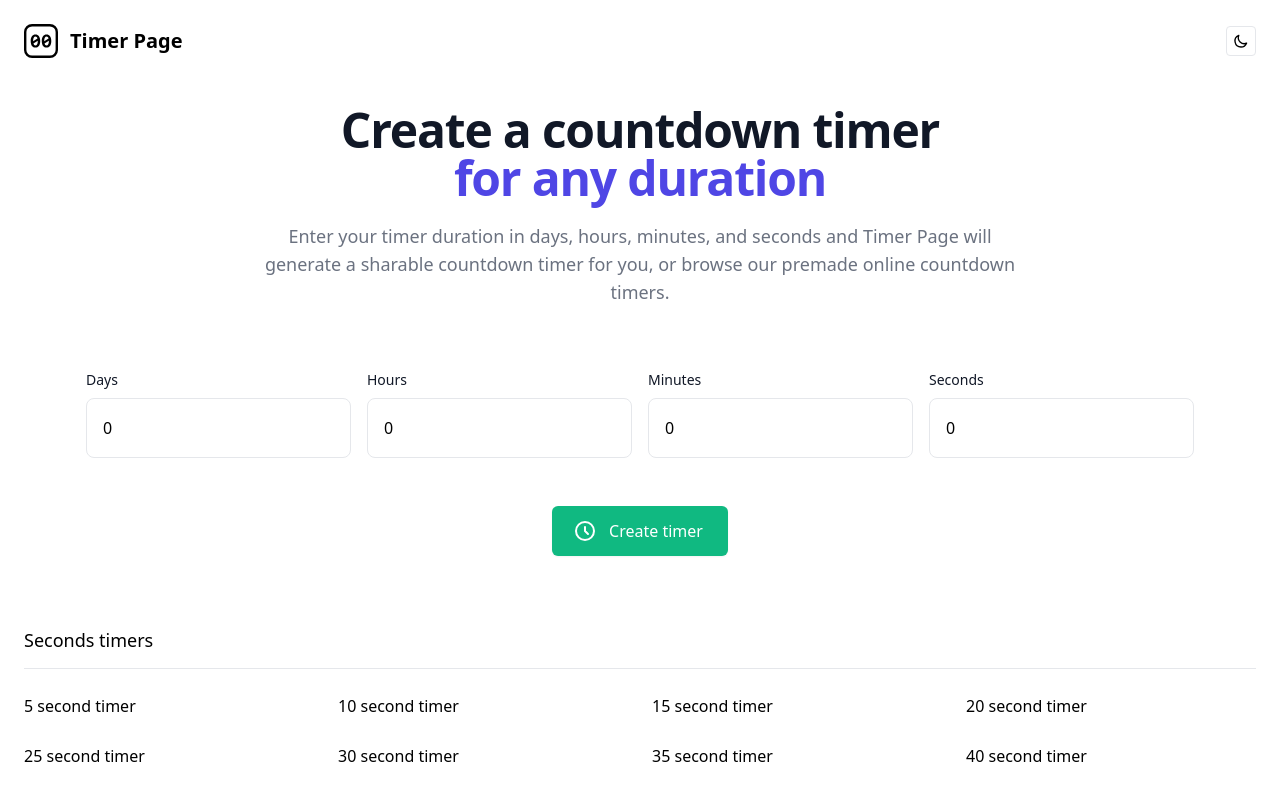
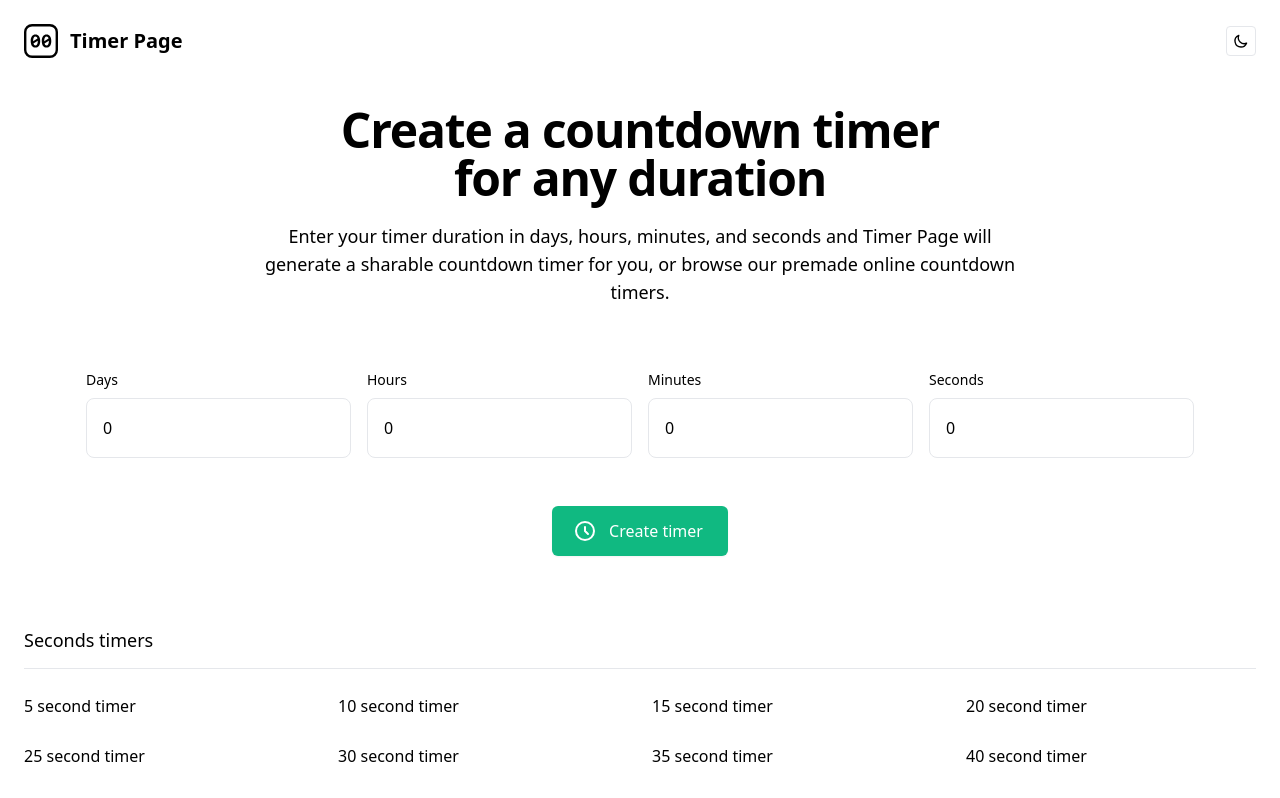
Before and after one commit to dasveloper/TimerPage, a Next.js app: page / in a window 1280 px wide. Shown: the top 798 px of the page. Built offline with nearby package versions, Linux system fonts and the light colour scheme.

Commit message:
Fix colors

```diff
--- a/components/footer.js
+++ b/components/footer.js
@@ -1,7 +1,7 @@
 export default function Footer() {
   return (
-    <div className="mt-12 border-t border-gray-200 pt-8">
-      <p className="text-base text-gray-400 xl:text-center">&copy; 2022 Timer Page, Inc. All rights reserved.</p>
+    <div className="mt-12 border-t pt-8">
+      <p className="text-base xl:text-center">&copy; 2022 Timer Page, Inc. All rights reserved.</p>
     </div>
   )
 }
--- a/pages/index.js
+++ b/pages/index.js
@@ -31,12 +31,12 @@ export default function Timer({ homepageLinks }) {
       <main className="mt-12">
         <section>
           <div className="max-w-7xl text-center">
-            <h1 className="text-3xl tracking-tight font-extrabold text-gray-900 sm:text-5xl">
+            <h1 className="text-3xl tracking-tight font-extrabold sm:text-5xl">
               Create a countdown timer
               <br />
-              <span className="text-indigo-600">for any duration</span>
+              for any duration
             </h1>
-            <p className="mt-3 max-w-md mx-auto text-base text-gray-500 sm:text-lg md:mt-5 md:max-w-3xl">
+            <p className="mt-3 max-w-md mx-auto text-base sm:text-lg md:mt-5 md:max-w-3xl">
               Enter your timer duration in days, hours, minutes, and seconds and Timer Page will generate a sharable
               countdown timer for you, or browse our premade online countdown timers.
             </p>
@@ -45,7 +45,7 @@ export default function Timer({ homepageLinks }) {
             <form onSubmit={handleSubmit}>
               <div className="flex flex-col xs:flex-row xs:items-center xs:justify-center gap-4">
                 <div>
-                  <label htmlFor="days" className="block mb-2 text-sm font-medium text-gray-900 dark:text-gray-300">
+                  <label htmlFor="days" className="block mb-2 text-sm font-medium ">
                     Days
                   </label>
                   <input
@@ -60,7 +60,7 @@ export default function Timer({ homepageLinks }) {
                   />
                 </div>
                 <div>
-                  <label htmlFor="hours" className="block mb-2 text-sm font-medium text-gray-900 dark:text-gray-300">
+                  <label htmlFor="hours" className="block mb-2 text-sm font-medium ">
                     Hours
                   </label>
                   <input
@@ -75,7 +75,7 @@ export default function Timer({ homepageLinks }) {
                   />
                 </div>
                 <div>
-                  <label htmlFor="minutes" className="block mb-2 text-sm font-medium text-gray-900 dark:text-gray-300">
+                  <label htmlFor="minutes" className="block mb-2 text-sm font-medium ">
                     Minutes
                   </label>
                   <input
@@ -90,7 +90,7 @@ export default function Timer({ homepageLinks }) {
                   />
                 </div>
                 <div>
-                  <label htmlFor="seconds" className="block mb-2 text-sm font-medium text-gray-900 dark:text-gray-300">
+                  <label htmlFor="seconds" className="block mb-2 text-sm font-medium">
                     Seconds
                   </label>
                   <input
--- a/tailwind.config.js
+++ b/tailwind.config.js
@@ -13,11 +13,5 @@ module.exports = {
     },
     extend: {},
   },
-
-  safelist: [
-    {
-      pattern: /./,
-    },
-  ],
   plugins: [],
 }
```
